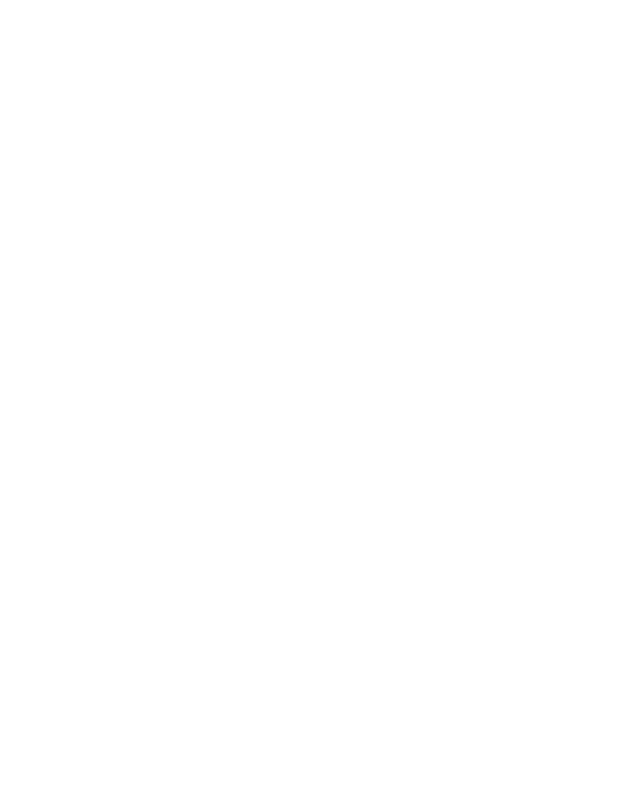
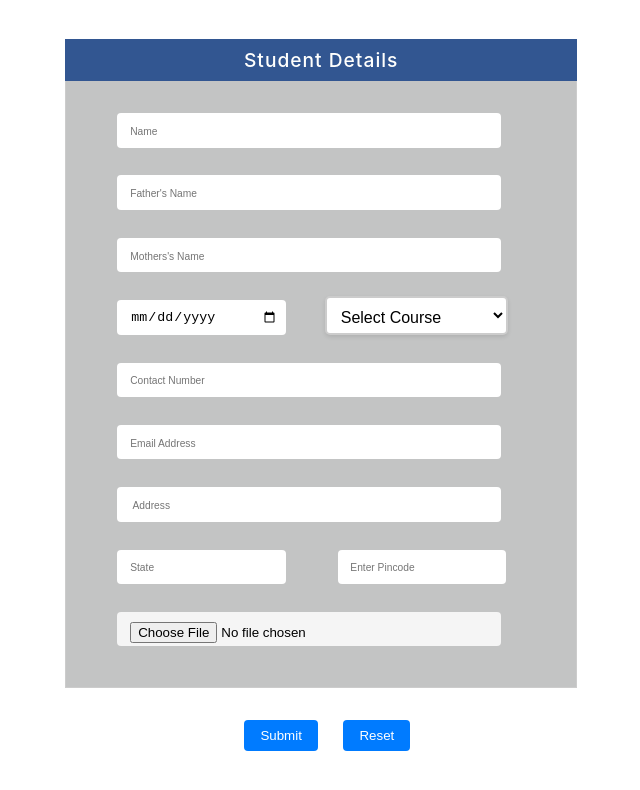
Before and after one commit to OwnTechnologiesClients/IGNTI-AdminPanel, a React (Create React App) app: page /studentform in a window 1280 px wide. Before the commit this address had no page. Shown: the top 790 px of the page, without its empty margins (306-946 px from the left). Built offline with nearby package versions, Linux system fonts and the light colour scheme.

Commit message:
changes done

```diff
--- a/src/App.js
+++ b/src/App.js
@@ -29,6 +29,7 @@
 import Spinner from "./load/Spinner";
 import { useSelector } from "react-redux";
 import GetStudent from "./pages/get-student-ids/GetStudent";
+import Studentform from "./pages/studentform/Studentform";
 
 function App() {
   const { loading } = useSelector((state) => state.loaders);
@@ -37,6 +38,7 @@
       {loading && <Spinner />}
       <Routes>
         <Route path="/" element={<Login />} />
+        <Route path="/studentform" element={<Studentform />} />
         {/* <Route path="/adminlogin" element={<Login />} /> */}
         <Route path="/type" element={<ProtectedPage><Type /></ProtectedPage>} />
         <Route path="/course" element={<ProtectedPage><Course /></ProtectedPage>} />
--- a/src/pages/addStudent/newStudent/NewStudent.js
+++ b/src/pages/addStudent/newStudent/NewStudent.js
@@ -31,10 +31,20 @@
       if (selectedCategory === "") {
         throw new Error("course not selected");
       }
-      if(file === null) {
+      if (file === null) {
         throw new Error("No file is chosen! Please select the file.");
       }
-      if(firstname === "" || emailAddress === "" || fatherName === "" || dob === "" || contactNumber === "" || city === "" || state === "" || pincode === "" || address == "") {
+      if (
+        firstname === "" ||
+        emailAddress === "" ||
+        fatherName === "" ||
+        dob === "" ||
+        contactNumber === "" ||
+        city === "" ||
+        state === "" ||
+        pincode === "" ||
+        address == ""
+      ) {
         throw new Error("Please fill all details");
       }
       const formData = new FormData();
@@ -120,7 +130,6 @@
           <h2>Student Details</h2>
         </div>
         <div className="new-student-query-card-parent">
-
           {/* ------------ First name Input textfield -------------------- */}
           <input
             type="text"
@@ -155,6 +164,7 @@
           />
 
           {/* ------------ DOB textfield -------------------- */}
+          <div className="dob-course">
             <input
               type="date"
               className="form-control custom-date-input"
@@ -164,6 +174,23 @@
               }}
               placeholder="Date Of Birth"
             />
+
+            <div className="add-course-dropdown">
+              <select
+                name="category-list"
+                id="category-list-1"
+                value={selectedCategory}
+                onChange={handleCategoryChange}
+              >
+                <option disabled value="">
+                  Select Course
+                </option>
+                {courses.map((course, index) => {
+                  return <option value={course}>{course}</option>;
+                })}
+              </select>
+            </div>
+          </div>
 
           {/* ------------ contact Number Input textfield -------------------- */}
           <input
@@ -235,21 +262,6 @@
           />
 
           {/* ------------ Select Course textfield -------------------- */}
-          <div className="add-course-dropdown">
-            <select
-              name="category-list"
-              id="category-list"
-              value={selectedCategory}
-              onChange={handleCategoryChange}
-            >
-              <option disabled value="">
-                Select Course
-              </option>
-              {courses.map((course, index) => {
-                return <option value={course}>{course}</option>;
-              })}
-            </select>
-          </div>
 
           <div className="new-student-signup-button">
             <button class="button" onClick={addStudentButton}>
--- a/src/pages/get-student-ids/GetStudent.css
+++ b/src/pages/get-student-ids/GetStudent.css
@@ -143,7 +143,7 @@
 }
 
 .search-bar {
-  width: 25%;
+  width: 20%;
   /* margin-bottom: 15px; */
   /* border: 2px solid blueviolet; */
   display: flex;
@@ -152,9 +152,9 @@
 }
 
 .search-bar select {
-  width: 60%;
-  height: 50px;
-  padding: 10px;
+  width: 57%;
+  height: 34px;
+  padding: 5px;
   font-size: 16px;
   border: 2px solid #ccc;
   border-radius: 5px;
@@ -196,8 +196,11 @@
 
 .status-authorized {
   display: flex;
+  align-items: center;
   justify-content: space-between;
 }
 .status-authorized button {
   margin-left: 10px;
+  height: 2.4vw;
+  width: 6vw;
 }
--- a/src/pages/setResult/studentResult/StudentResult.css
+++ b/src/pages/setResult/studentResult/StudentResult.css
@@ -298,7 +298,10 @@
   font-weight: 900;
   vertical-align: middle;
   position: relative;
+  padding: 0.5vw 2vw;
+  margin-bottom: 2vw;
   margin-left: 8vw;
+  border: 3px solid #cccccc9c;
   margin-right: 8vw;
 }
 
@@ -383,6 +386,7 @@
 
 .parent-row span {
   font-size: 1.1vw;
+
   font-family: Verdana;
   font-weight: 900;
   color: black;
@@ -397,9 +401,15 @@
   border-bottom: 2.5px solid #ccc;
 }
 
+.post{
+  position: relative;
+  right: 4vw;
+}
+
 .child-row span {
   font-size: 1vw;
   font-family: Verdana;
+  width: 2vw;
   font-weight: 900;
   color: black;
 }
--- a/src/pages/setResult/studentResult/StudentResult.js
+++ b/src/pages/setResult/studentResult/StudentResult.js
@@ -231,7 +231,7 @@
                   return (
                     <div className="child-row">
                       <span>{resIndex + 1})</span>
-                      <span>{res.subjectName}</span>
+                      <span className="post">{res.subjectName}</span>
                       <span>{res.totalNumQuestions}</span>
 
                       <input
--- /dev/null
+++ b/src/pages/studentform/Studentform.jsx
@@ -0,0 +1,103 @@
+import React from "react";
+import "./studentform.css";
+import { useState } from "react";
+
+const Studentform = () => {
+  const [courses, setCourses] = useState([]);
+  const [selectedCategory, setSelectedCategory] = useState("");
+  function handleCategoryChange(event) {
+    setSelectedCategory(event.target.value);
+  }
+  return (
+    <div>
+      <div className="student-section-11">
+        <div className="student-head1">
+          <h2>Student Details</h2>
+        </div>
+        <div className="student-container1">
+          <div className="student-form1">
+            <input type="text" className="form-control-11" placeholder="Name" />
+            <input
+              type="text"
+              className="form-control-11"
+              placeholder="Father's Name"
+            />
+            <input
+              type="text"
+              className="form-control-11"
+              placeholder="Mothers's Name"
+            />
+
+            <div className="date-course">
+              <input
+                type="date"
+                className="form-control-11 custom-date-input"
+                placeholder="Date Of Birth"
+              />
+
+              <div className="add-course-dropdowns">
+                <select
+                  name="category-list"
+                  id="category-listss"
+                  value={selectedCategory}
+                  onChange={handleCategoryChange}
+                >
+                  <option disabled value="">
+                    Select Course
+                  </option>
+                  {courses.map((course, index) => {
+                    return <option value={course}>{course}</option>;
+                  })}
+                </select>
+              </div>
+            </div>
+
+            <input
+              type="number"
+              className="form-control-11"
+              placeholder="Contact Number"
+            />
+            <input
+              type="email"
+              className="form-control-11"
+              placeholder="Email Address"
+            />
+            <input
+              type="text"
+              className="form-control-11"
+              placeholder=" Address"
+            />
+
+            <div className="date-course">
+              <input
+                type="texts"
+                className="form-control-11"
+                placeholder="State"
+              />
+
+              <input
+                type="numbers"
+                className="form-control-11"
+                placeholder="Enter Pincode"
+              />
+            </div>
+
+            <input
+              type="file"
+              className="form-control-11"
+              placeholder="Upload Image"
+              accept="image/*"
+            />
+          </div>
+        </div>
+
+        <div className="buttons-submitt">
+          <button>Submit</button>
+          <button>Reset</button>
+        </div>
+      </div>
+    </div>
+  );
+};
+
+export default Studentform;
--- /dev/null
+++ b/src/pages/studentform/studentform.css
@@ -0,0 +1,141 @@
+.student-section-11 {
+  display: flex;
+  width: 40vw;
+  margin-left: 29vw;
+  flex-direction: column;
+}
+
+.student-head1 h2 {
+  text-align: center;
+  font-size: 1.5vw;
+  background-color: #325691;
+  font-weight: 500;
+  width: 100%;
+  position: relative;
+  top: 23px;
+  padding: 0.7vw 0vw;
+  letter-spacing: 1px;
+  color: #fffffd;
+}
+
+.student-container1 {
+  background-color: #c3c4c4;
+  padding: 2vw 0vw;
+  border: 1px solid #ccc;
+}
+
+.student-form1 {
+  display: flex;
+  flex-direction: column;
+}
+
+.form-control-11[type="text"] {
+  width: 30vw;
+  height: 2.7vw;
+  padding-left: 1vw;
+  box-sizing: border-box;
+  border-radius: 4px;
+  border: 2px #b9bac8;
+}
+
+.form-control-11[type="date"] {
+  width: 13.2vw;
+  height: 2.7vw;
+  padding-left: 1vw;
+  box-sizing: border-box;
+  border-radius: 4px;
+  border: 2px #b9bac8;
+  margin-top: 1vw;
+}
+
+.form-control-11[type="course"] {
+  width: 13.2vw;
+  height: 2.7vw;
+  padding-left: 1vw;
+  box-sizing: border-box;
+  border-radius: 4px;
+  border: 2px #b9bac8;
+  margin-top: 1vw;
+}
+
+.form-control-11[type="number"] {
+  width: 30vw;
+  height: 2.7vw;
+  padding-left: 1vw;
+  box-sizing: border-box;
+  border-radius: 4px;
+  border: 2px #b9bac8;
+  margin-top: 1vw;
+}
+
+.form-control-11[type="email"] {
+  width: 30vw;
+  height: 2.7vw;
+  padding-left: 1vw;
+  box-sizing: border-box;
+  border-radius: 4px;
+  border: 2px #b9bac8;
+  margin-top: 1vw;
+}
+
+.form-control-11[type="file"] {
+  width: 30vw;
+  height: 2.7vw;
+  padding-left: 1vw;
+  box-sizing: border-box;
+  border-radius: 4px;
+  border: 2px #b9bac8;
+  margin-top: 1vw;
+  background-color: #f5f5f5;
+  padding-top: 10px;
+}
+
+.date-course {
+  display: flex;
+  flex-direction: row;
+}
+
+.buttons-submitt {
+  display: flex;
+  justify-self: center;
+  align-items: center;
+  gap: 2vw;
+  font-size: 1vw;
+  margin-left: 12vw;
+  margin-top: 2vw;
+  padding: 0.5vw 2vw;
+}
+
+.form-control-11[type="numbers"] {
+    width: 13.2vw;
+    height: 2.7vw;
+    padding-left: 1vw;
+    box-sizing: border-box;
+    border-radius: 4px;
+    border: 2px #b9bac8;
+    margin-top: 1vw;
+  }
+
+  .form-control-11[type="texts"] {
+    width: 13.2vw;
+    height: 2.7vw;
+    padding-left: 1vw;
+    box-sizing: border-box;
+    border-radius: 4px;
+    border: 2px #b9bac8;
+    margin-top: 1vw;
+  }
+
+
+  #category-listss {
+    width: 100%;
+    height: 3vw;
+    margin-left: 3vw;
+    padding: 10px;
+    margin-top: 0.7vw;
+    font-size: 16px;
+    border: 2px solid #ccc;
+    border-radius: 5px;
+    background-color: #fff;
+    box-shadow: 0 2px 4px rgba(0, 0, 0, 0.1);
+}
```
Also changed, not shown: src/pages/addStudent/newStudent/NewStudent.css (+29 -6 lines), src/pages/get-student-ids/GetStudent.js (+77 -6 lines). Lines whose indentation alone changed are shown as unchanged.
